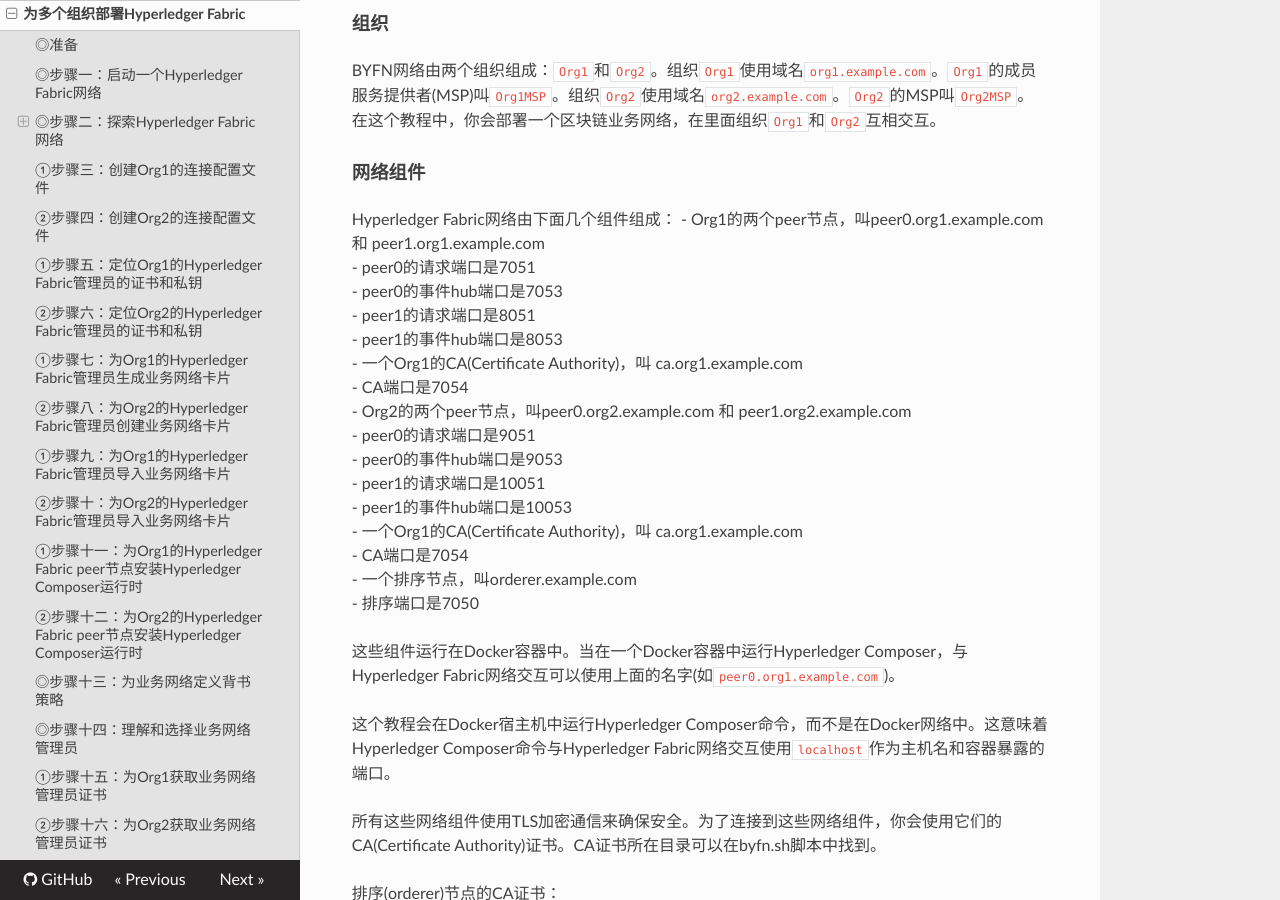
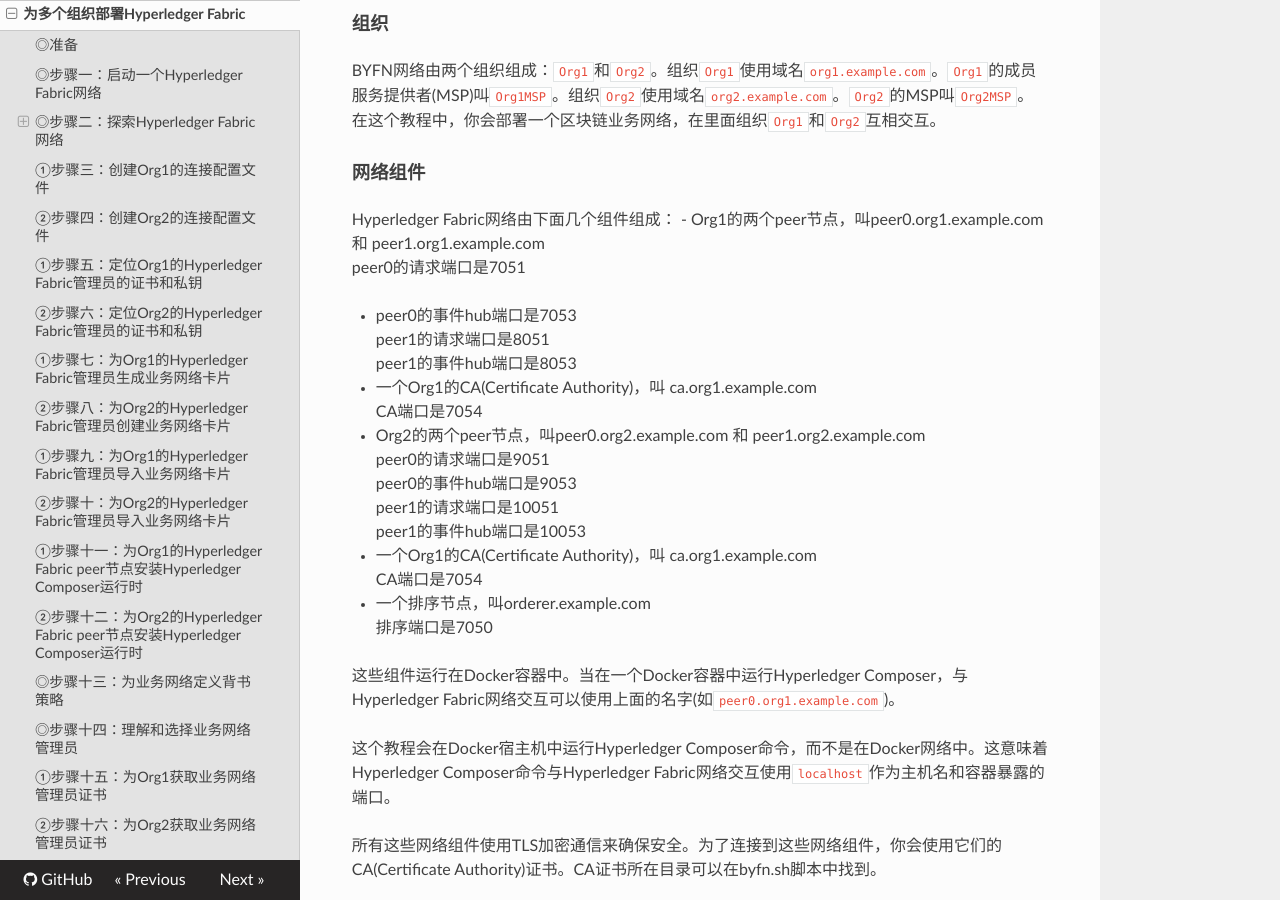
Before and after one commit to wbwangk/ComposerDocs, an MkDocs documentation site: the page built from docs/tutorials_deploy-to-fabric-multi-org.md, in a window 1280 px wide and 900 px high, scrolled down 1948 px. Built offline with MkDocs 1.6.1, drawn with Linux system fonts in a browser that asks for light colours; nearby versions of some CDN libraries; old or Windows-style settings are respelled for this version of MkDocs.

```diff
--- a/docs/tutorials_deploy-to-fabric-multi-org.md
+++ b/docs/tutorials_deploy-to-fabric-multi-org.md
@@ -73,21 +73,26 @@ BYFN网络由两个组织组成：`Org1`和`Org2`。组织`Org1`使用域名`org
 #### 网络组件
 Hyperledger Fabric网络由下面几个组件组成：
  - Org1的两个peer节点，叫peer0.org1.example.com 和 peer1.org1.example.com
-   - peer0的请求端口是7051
-   - peer0的事件hub端口是7053
-   - peer1的请求端口是8051
-   - peer1的事件hub端口是8053
+  peer0的请求端口是7051
+
+ - peer0的事件hub端口是7053
+  peer1的请求端口是8051
+  peer1的事件hub端口是8053
+
  - 一个Org1的CA(Certificate Authority)，叫 ca.org1.example.com
-   - CA端口是7054
+  CA端口是7054
+
  - Org2的两个peer节点，叫peer0.org2.example.com 和 peer1.org2.example.com
-   - peer0的请求端口是9051
-   - peer0的事件hub端口是9053
-   - peer1的请求端口是10051
-   - peer1的事件hub端口是10053
+  peer0的请求端口是9051
+  peer0的事件hub端口是9053
+  peer1的请求端口是10051
+  peer1的事件hub端口是10053
+
  - 一个Org1的CA(Certificate Authority)，叫 ca.org1.example.com
-   - CA端口是7054
+  CA端口是7054
+
  - 一个排序节点，叫orderer.example.com
-   - 排序端口是7050
+  排序端口是7050
 
 这些组件运行在Docker容器中。当在一个Docker容器中运行Hyperledger Composer，与Hyperledger Fabric网络交互可以使用上面的名字(如`peer0.org1.example.com`)。
 
```
